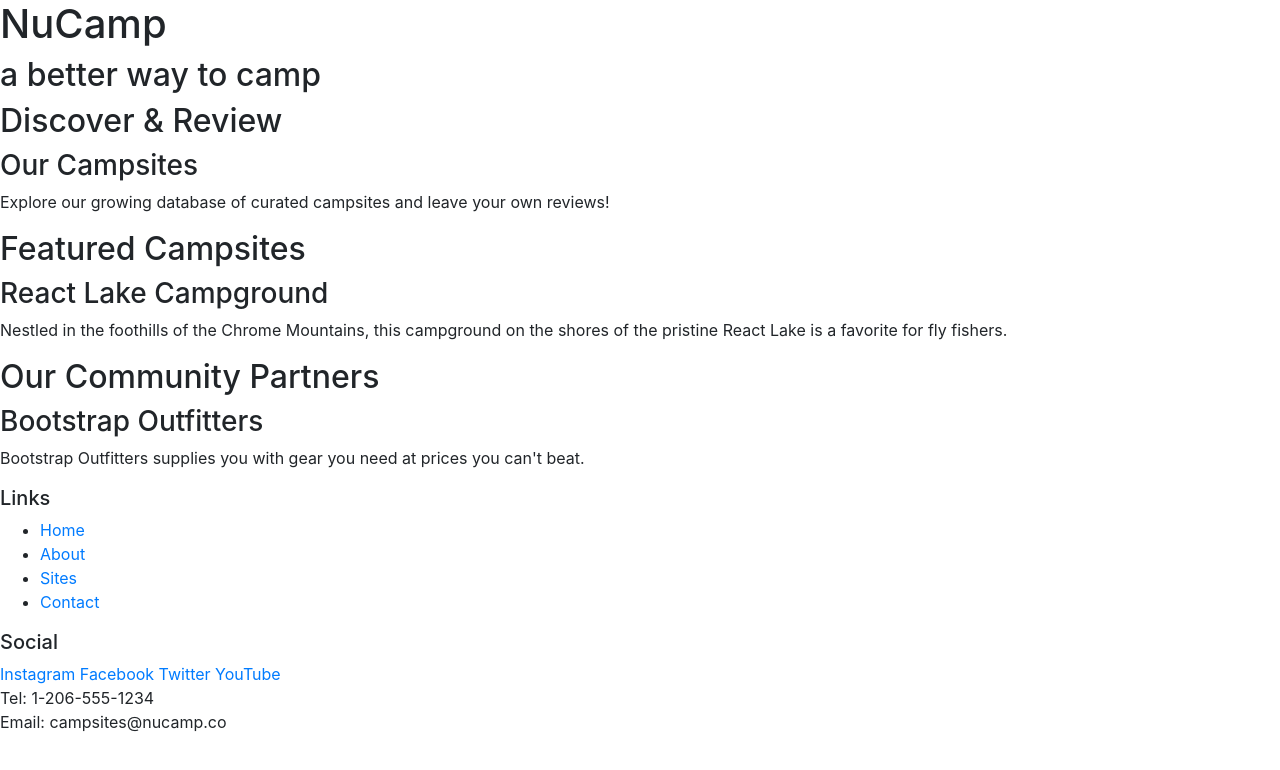
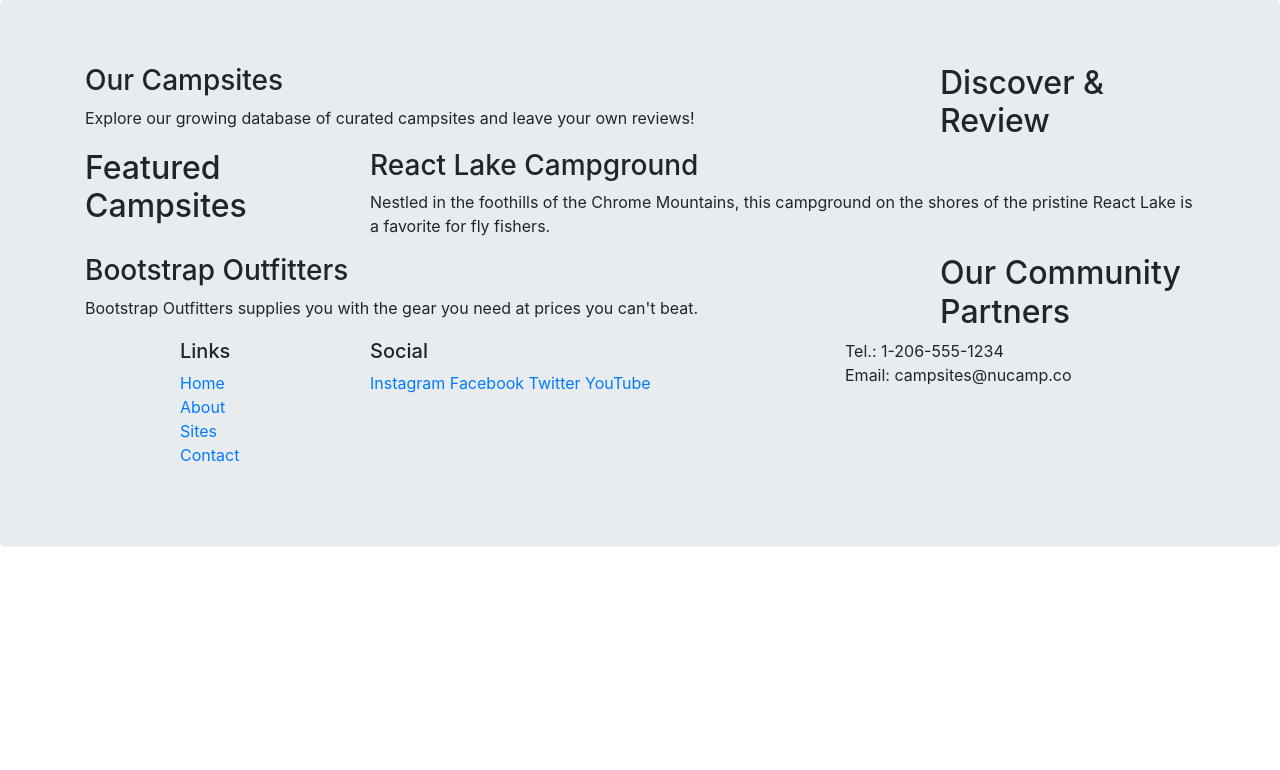
Before and after one commit to HarithaGunda/nucampsite, a website: page index.html in a window 1280 px wide. Drawn offline with nearby package versions, Linux system fonts and the light colour scheme.

Commit message:
Bootstrap Grid

```diff
--- a/index.html
+++ b/index.html
@@ -11,51 +11,63 @@
 
 <body>
 
-    <header>
-        <div>
-            <h1>NuCamp</h1>
-            <h2>a better way to camp</h2>
+    <header class="jumbotron">
+        <div class="container">
+            <div class="row">
+                <div class="col-sm-4 order-sm-last col-md-3">
+                    <h2>Discover & Review</h2>
                 </div>
-    </header>
-
-    <div>
-        <h2>Discover & Review</h2>
+                <div class="col">
                     <h3>Our Campsites</h3>
                     <p>Explore our growing database of curated campsites and leave your own reviews!</p>
                 </div>
+            </div>
 
-    <div>
+            <div class="row">
+                <div class="col-sm-4 col-md-3">
                     <h2>Featured Campsites</h2>
+                </div>
+                <div class="col">
                     <h3>React Lake Campground</h3>
                     <p>Nestled in the foothills of the Chrome Mountains, this campground on the shores of the pristine React Lake is a favorite for fly fishers.</p>
                    </div>
+            </div>
 
-    <div>
+            <div class="row">
+                <div class="col-sm-4 order-sm-last col-md-3">
                     <h2>Our Community Partners</h2>
+                </div>
+                <div class="col">
                     <h3>Bootstrap Outfitters</h3>
-        <p>Bootstrap Outfitters supplies you with gear you need at prices you can't beat.</p>
+                    <p>Bootstrap Outfitters supplies you with the gear you need at prices you can't beat.</p>
+                </div>
+            </div>
         </div>
 
     <footer>
-        <div>
+        <div class="container">
+            <div class="row">
+                <div class="col-4 offset-1 col-sm-2">
                     <h5>Links</h5>
-            <ul>
+            		<ul class="list-unstyled">
                         <li><a href="#">Home</a></li>
                         <li><a href="#">About</a></li>
                         <li><a href="#">Sites</a></li>
                         <li><a href="#">Contact</a></li>
                     </ul>
                 </div>
-        <div>
+                <div class="col-6 col-sm-5">
                 	<h5>Social</h5>
                     <a href="http://instagram.com/">Instagram</a>
                     <a href="http://facebook.com/">Facebook</a>
                     <a href="http://twitter.com/">Twitter</a>
                     <a href="http://youtube.com/">YouTube</a>
                 </div>
-        <div>
-            Tel: 1-206-555-1234<br />
+                <div class="col-sm-4">
+                    Tel.: 1-206-555-1234<br />
                     Email: campsites@nucamp.co
+                </div>
+           </div>
         </div>
     </footer>
      <!-- jQuery must come first, then Popper.js, then the Bootstrap JavaScript plugins.-->
```
Lines whose indentation alone changed are shown as unchanged.
